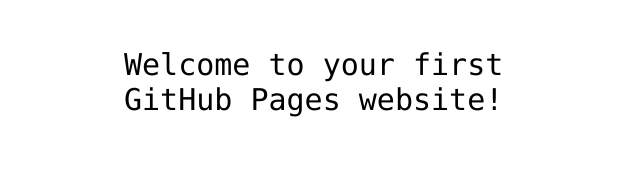
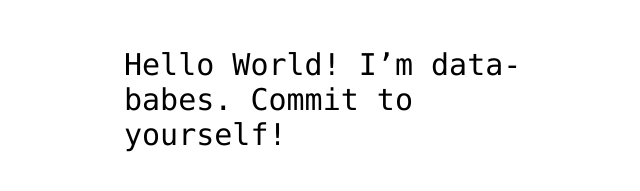
Before and after one commit to data-babes/data-babes.github.io, a plain HTML site: page index.html in a window 1280 px wide. Shown: the part 341-532 px from the top of the page, without its empty margins (316-956 px from the left). Drawn offline with Linux system fonts and the light colour scheme.

Commit message:
Update index.html

```diff
--- a/index.html
+++ b/index.html
@@ -12,7 +12,7 @@
 <img src="https://octodex.github.com/images/daftpunktocat-thomas.gif" id="octocat" alt="octocat-gif" />
 
 <!-- Change this code here by copy and pasting your template on line 15 -->
-<p>Welcome to your first GitHub Pages website!</p>
+<p>Hello World! I’m data-babes. Commit to yourself!</p>
 
 </body>
 </html>
```
